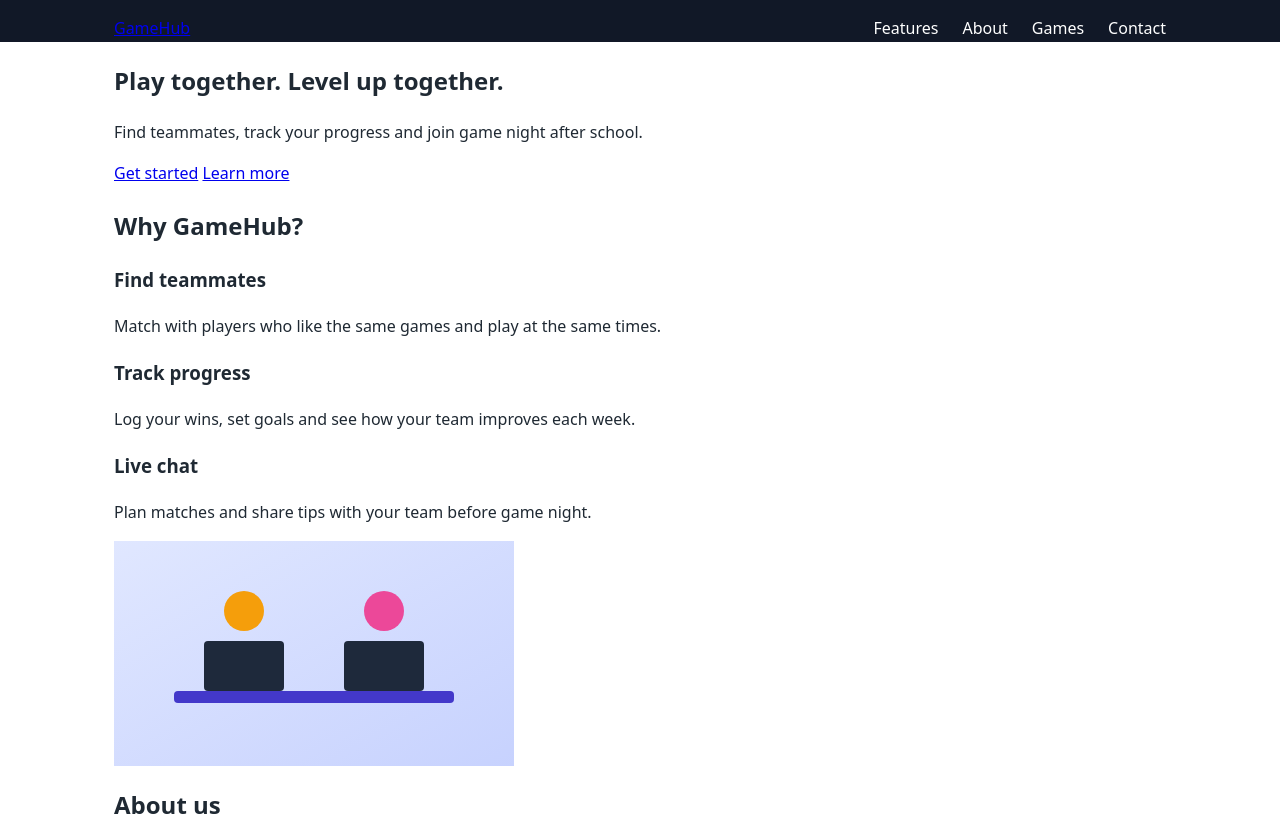
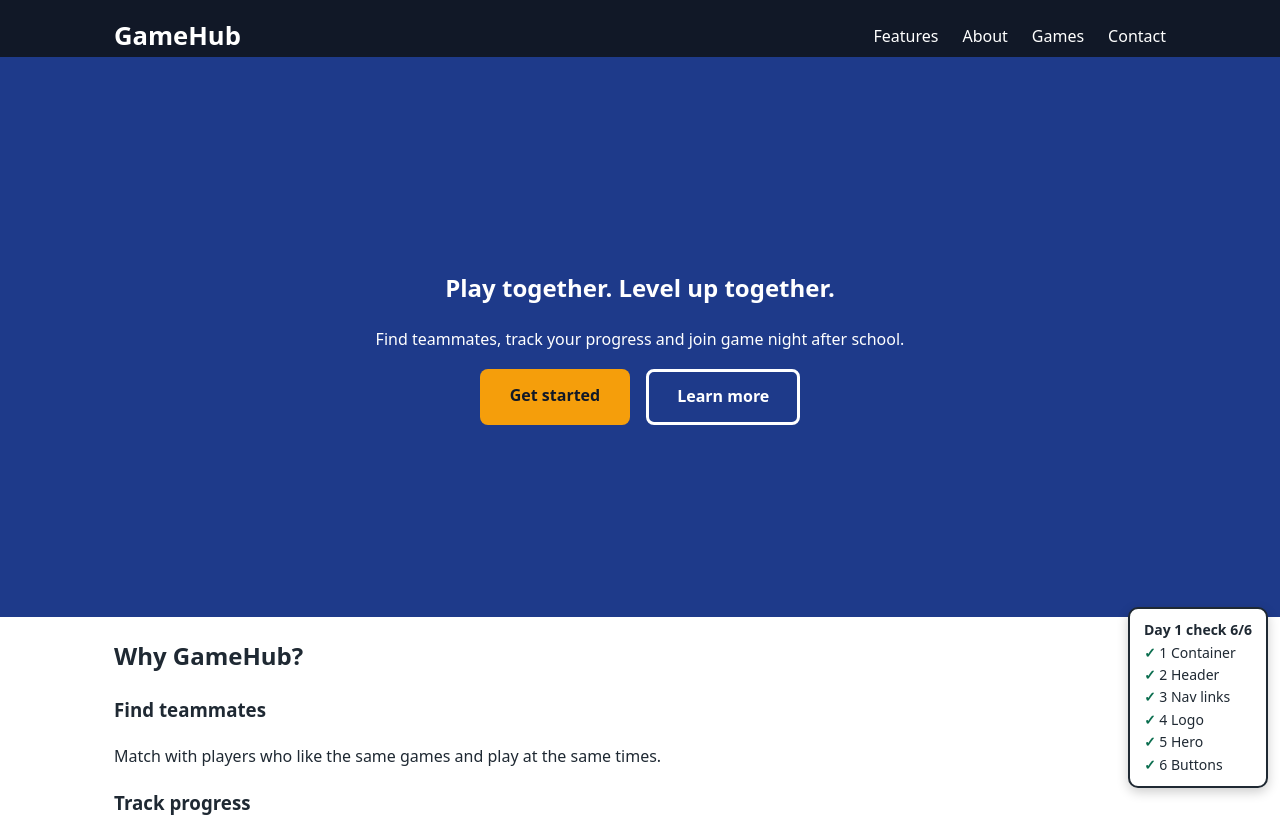
Before and after one commit to Timlin-BT/Unit3-Gamehub-Project, a plain HTML site: page Lesson01-Setup-Header-Hero/gamehub.html in a window 1280 px wide. Shown: the top 828 px of the page. Drawn offline with Linux system fonts and the light colour scheme.

Commit message:
Game hub pt 1 done

```diff
--- a/Lesson01-Setup-Header-Hero/gamehub.html
+++ b/Lesson01-Setup-Header-Hero/gamehub.html
@@ -134,6 +134,6 @@
     <p class="copyright">&copy; 2026 GameHub</p>
   </footer>
 
-  <script src="check.js"></script>
+  <script src="check (1).js"></script>
 </body>
 </html>
--- a/Lesson01-Setup-Header-Hero/style (1).css
+++ b/Lesson01-Setup-Header-Hero/style (1).css
@@ -54,18 +54,50 @@ img { max-width: 100%; display: block; } /* pictures never overflow their box */
 }
 /* STEP 4 · .logo
    Bigger than the links (1.6rem), bold, white, no underline. */
-
+.logo{
+   display: flex;
+   color:white;
+   font-size: 1.6rem;
+   font-weight: 700;
+text-decoration: none;
+}
 
 /* STEP 5 · .hero
    At least 70vh tall, a background colour, white text.
    Text centered, and the content centered up and down. */
-
+.hero{
+   min-height: 70vh; /*70% of windows height */
+   display: flex;
+   align-items: center;
+   text-align: center;
+   background-color: #1e3a8a;
+   color: white;
+}
 
 /* STEP 6 · .btn and .hero-buttons
    .btn: inline-block, padding 12px 28px, rounded corners, no underline, bold.
    Give .btn-primary and .btn-secondary different looks.
    .hero-buttons: the two buttons side by side, centered, 16px apart. */
-
-
+.btn{
+   display: inline-block;
+   padding: 12px 28px;
+   border-radius: 8px;
+   text-decoration: none;
+   font-weight: 700;
+   border: 2px solid transparent; /* to create rounded edges */
+}
+.btn-primary {
+   background-color: #f59e0b;
+   color: #111827;
+}
+.btn-secondary{
+   border: white solid ;
+   color: white;
+}
+.hero-buttons{
+   display: flex;
+   justify-content: center;
+   gap: 16px;
+}
 /* Done early? Try other colours from the reference sheet (Colors tab).
    On day 2 we turn your colours into variables. */
```
